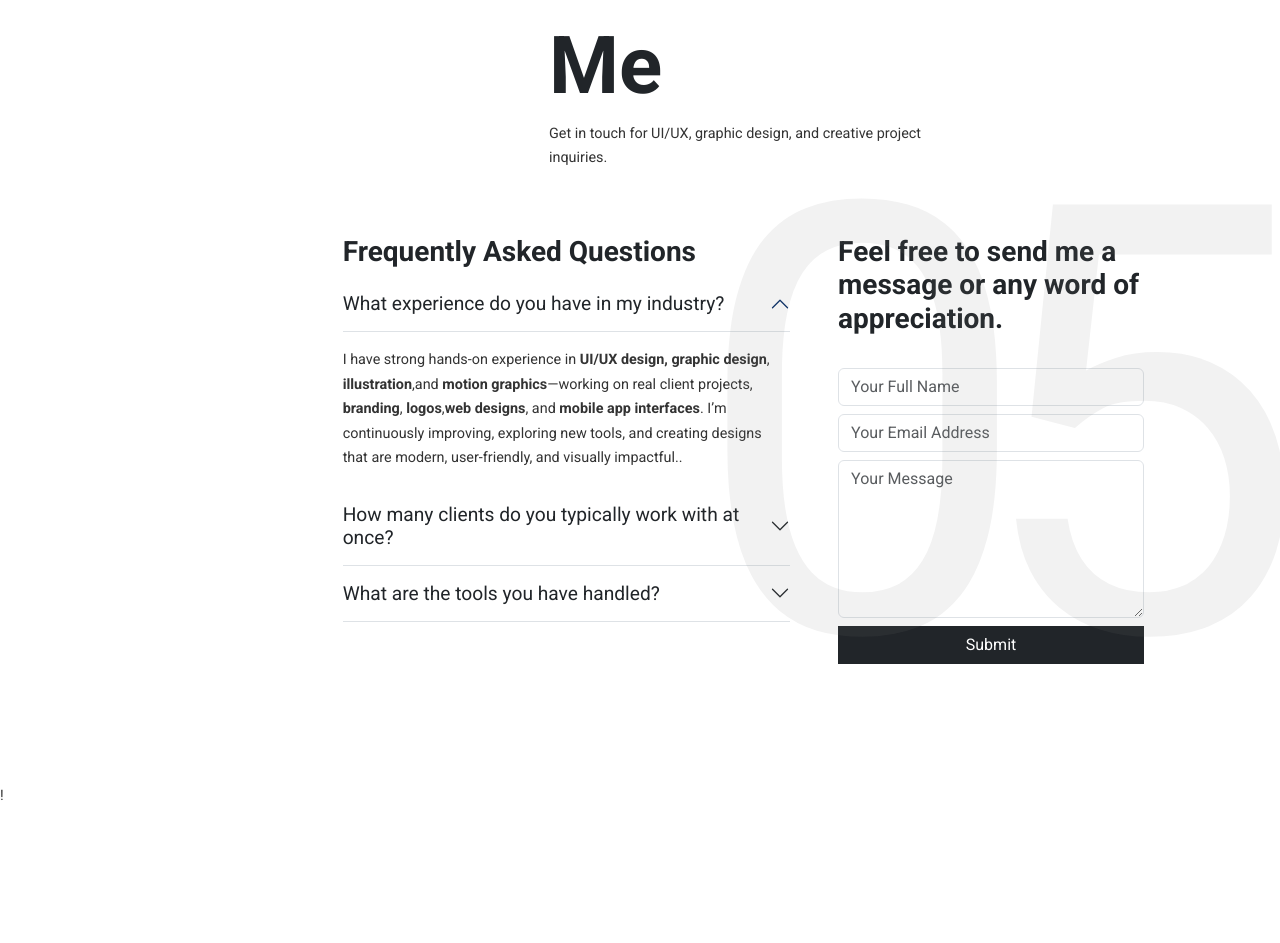
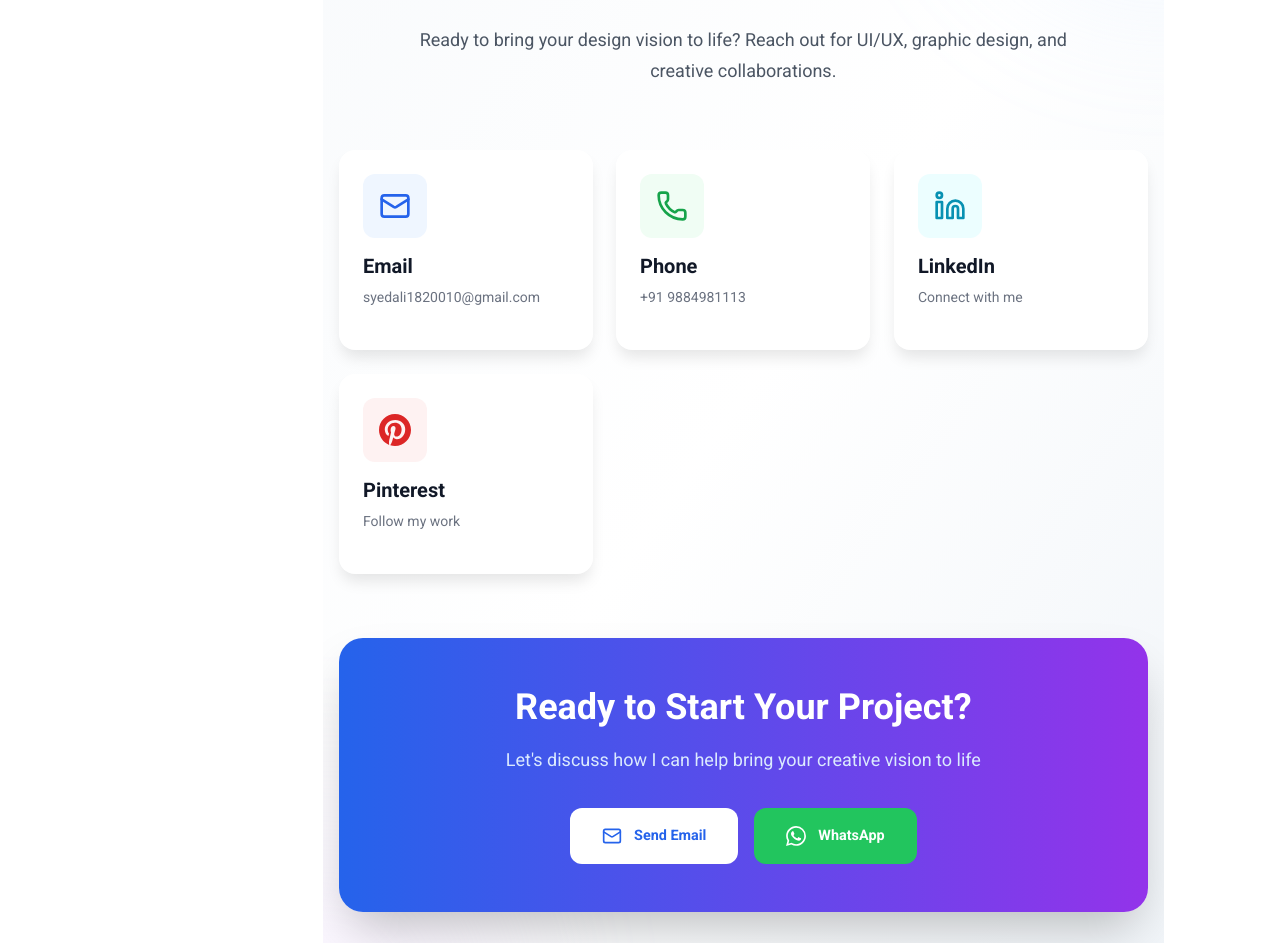
Before and after one commit to SyedAli-uiux/portfolio-new, a React (Vite) app: page / in a window 1280 px wide. Shown: the part 6349-7292 px from the top of the page. Before the commit the page ends 7157 px from the top, so only its background shows below. Built offline with nearby package versions, Linux system fonts and the light colour scheme.

Commit message:
fix: contact links

```diff
--- a/src/footer/contact.jsx
+++ b/src/footer/contact.jsx
@@ -1,99 +1,358 @@
+import { useState } from 'react';
+import { Mail, Phone, Linkedin, Send, MapPin } from 'lucide-react';
 
-function Contact(){
+// Pinterest SVG Icon Component
+const Pinterest = ({ className, style }) => (
+  <svg
+    className={className}
+    style={style}
+    viewBox="0 0 24 24"
+    fill="currentColor"
+    xmlns="pin.it/4FXJV4IfA"
+  >
+    <path d="M12 0C5.373 0 0 5.372 0 12c0 5.084 3.163 9.426 7.627 11.174-.105-.949-.2-2.405.042-3.441.218-.937 1.407-5.965 1.407-5.965s-.359-.719-.359-1.782c0-1.668.967-2.914 2.171-2.914 1.023 0 1.518.769 1.518 1.69 0 1.029-.655 2.568-.994 3.995-.283 1.194.599 2.169 1.777 2.169 2.133 0 3.772-2.249 3.772-5.495 0-2.873-2.064-4.882-5.012-4.882-3.414 0-5.418 2.561-5.418 5.207 0 1.031.397 2.138.893 2.738.098.119.112.224.083.345l-.333 1.36c-.053.22-.174.267-.402.161-1.499-.698-2.436-2.889-2.436-4.649 0-3.785 2.75-7.262 7.929-7.262 4.163 0 7.398 2.967 7.398 6.931 0 4.136-2.607 7.464-6.227 7.464-1.216 0-2.359-.631-2.75-1.378l-.748 2.853c-.271 1.043-1.002 2.35-1.492 3.146C9.57 23.812 10.763 24 12 24c6.627 0 12-5.373 12-12 0-6.628-5.373-12-12-12z"/>
+  </svg>
+);
 
-    return(
-        <>
-        <section id="contact" class="my-5 py-5 bg-text" data-text="05">
-            <div class="container">
-              <div class="row justify-content-center mb-5">
-                <div class="col-lg-6" data-aos="fade-up">
-                  <span class="text-muted text-uppercase">Personal Info</span>
-                  <h2 class="display-1 txt-fx slide-up">Contact Me</h2>
-                  <p>Get in touch for UI/UX, graphic design, and creative project inquiries.</p>
-                </div>
-              </div>
-              <div class="row d-flex g-5">
-                <div class="col-lg-7" data-aos="fade-up">
-                  <h3>Frequently Asked Questions</h3>
-                  <div class="accordion" id="accordionExample2">
-                    <div class="accordion-item">
-                      <h2 class="accordion-header" id="headingOne">
-                        <button class="accordion-button" type="button" data-bs-toggle="collapse"
-                          data-bs-target="#accordion-collapse1" aria-expanded="true"
-                          aria-controls="accordion-collapse1">
-                          What experience do you have in my industry?
-                        </button>
-                      </h2>
-                      <div id="accordion-collapse1" class="accordion-collapse collapse show"
-                        aria-labelledby="headingOne" data-bs-parent="#accordionExample2">
-                        <div class="accordion-body">
-                         I have strong hands-on experience in <b>UI/UX design, graphic design</b>, <b>illustration</b>,and <b>motion graphics</b>—working on real client projects, <b>branding</b>, <b>logos</b>,<b>web designs</b>, and <b>mobile app interfaces</b>.
-                         I’m continuously improving, exploring new tools, and creating designs that are modern, user-friendly, and visually impactful..
-                        </div>
-                      </div>
-                    </div>
-                    <div class="accordion-item">
-                      <h2 class="accordion-header" id="headingTwo">
-                        <button class="accordion-button collapsed" type="button" data-bs-toggle="collapse"
-                          data-bs-target="#accordion-collapse2" aria-expanded="false"
-                          aria-controls="accordion-collapse2">
-                          How many clients do you typically work with at once?
-                        </button>
-                      </h2>
-                      <div id="accordion-collapse2" class="accordion-collapse collapse" aria-labelledby="headingTwo"
-                        data-bs-parent="#accordionExample2">
-                        <div class="accordion-body">
-                          I usually work with a small number of clients at a time so I can focus fully on quality and creativity.
-                          This allows me to deliver detailed, polished work—whether it’s UI/UX, graphic design, or branding—while maintaining clear communication and fast turnaround.
-                        </div>
-                      </div>
-                    </div>
-                    <div class="accordion-item">
-                      <h2 class="accordion-header" id="headingThree">
-                        <button class="accordion-button collapsed" type="button" data-bs-toggle="collapse"
-                          data-bs-target="#accordion-collapse3" aria-expanded="false"
-                          aria-controls="accordion-collapse3">
-                         What are the tools you have handled?
-                        </button>
-                      </h2>
-                      <div id="accordion-collapse3" class="accordion-collapse collapse" aria-labelledby="headingThree"
-                        data-bs-parent="#accordionExample2">
-                        <div class="accordion-body">
-                          I have hands-on experience with a wide range of design and development tools, including <b>Adobe Photoshop</b>,<b>Illustrator</b> ,<b>After Effects</b> , and <b>Figma for UI/UX design</b>.
-                           I also work with <b>HTML</b>,<b>CSS</b>,<b>JavaScript</b>,<b>React</b>, and <b>Git/GitHub</b> for web development. In addition, I have knowledge of <b>Java</b>, <b>SQL</b>, and <b>JDBC </b>for backend and database operations. These tools help me create visually appealing, responsive, and user-friendly digital experiences.
-                        </div>
-                      </div>
-                    </div>
+function Contact() {
+  const [hoveredCard, setHoveredCard] = useState(null);
+  const [hoveredBtn, setHoveredBtn] = useState(null);
 
-                  </div>
+  const contactMethods = [
+    {
+      id: 1,
+      icon: Mail,
+      title: 'Email',
+      value: 'syedali1820010@gmail.com',
+      link: 'syedali1820010@gmail.com',
+      bgColor: '#eff6ff',
+      iconColor: '#2563eb',
+    },
+    {
+      id: 2,
+      icon: Phone,
+      title: 'Phone',
+      value: '+91 9884981113',
+      link: 'tel:+919884981113',
+      bgColor: '#f0fdf4',
+      iconColor: '#16a34a',
+    },
+    {
+      id: 3,
+      icon: Linkedin,
+      title: 'LinkedIn',
+      value: 'Connect with me',
+      link: 'https://linkedin.com/in/syed-a-41a55a326',
+      bgColor: '#ecfeff',
+      iconColor: '#0891b2',
+    },
+    {
+      id: 4,
+      icon: Pinterest,
+      title: 'Pinterest',
+      value: 'Follow my work',
+      link: 'https://pin.it/19ZrqHdxR',
+      bgColor: '#fef2f2',
+      iconColor: '#dc2626',
+    }
+  ];
+
+  return (
+    <section
+      id="contact"
+      style={{
+        padding: '80px 16px',
+        background: 'linear-gradient(to bottom right, #f8fafc, #ffffff, #f1f5f9)',
+        overflow: 'hidden',
+        position: 'relative'
+      }}
+    >
+      {/* Animated Background Elements */}
+      <div style={{ position: 'absolute', inset: 0, overflow: 'hidden', pointerEvents: 'none' }}>
+        <div style={{
+          position: 'absolute',
+          top: 0,
+          right: 0,
+          width: '384px',
+          height: '384px',
+          background: '#bfdbfe',
+          opacity: 0.2,
+          borderRadius: '50%',
+          filter: 'blur(80px)',
+          transform: 'translate(50%, -50%)'
+        }}></div>
+        <div style={{
+          position: 'absolute',
+          bottom: 0,
+          left: 0,
+          width: '384px',
+          height: '384px',
+          background: '#e9d5ff',
+          opacity: 0.2,
+          borderRadius: '50%',
+          filter: 'blur(80px)',
+          transform: 'translate(-50%, 50%)'
+        }}></div>
+      </div>
+
+      <div style={{ maxWidth: '1280px', margin: '0 auto', position: 'relative', zIndex: 10 }}>
+        {/* Header */}
+        <div style={{ textAlign: 'center', marginBottom: '64px' }}>
+          <div style={{
+            display: 'inline-flex',
+            alignItems: 'center',
+            gap: '8px',
+            padding: '8px 16px',
+            background: 'linear-gradient(to right, #3b82f6, #a855f7)',
+            color: 'white',
+            borderRadius: '9999px',
+            fontSize: '14px',
+            fontWeight: 500,
+            marginBottom: '16px',
+            boxShadow: '0 10px 15px -3px rgba(0, 0, 0, 0.1)'
+          }}>
+            <MapPin style={{ width: '16px', height: '16px' }} />
+            <span>Let's Connect</span>
+          </div>
+          <h2 style={{
+            fontSize: 'clamp(36px, 5vw, 60px)',
+            fontWeight: 'bold',
+            color: '#111827',
+            marginBottom: '16px'
+          }}>
+            Get In <span style={{
+              background: 'linear-gradient(to right, #2563eb, #9333ea)',
+              WebkitBackgroundClip: 'text',
+              WebkitTextFillColor: 'transparent',
+              backgroundClip: 'text'
+            }}>Touch</span>
+          </h2>
+          <p style={{
+            fontSize: '18px',
+            color: '#4b5563',
+            maxWidth: '672px',
+            margin: '0 auto'
+          }}>
+            Ready to bring your design vision to life? Reach out for UI/UX, graphic design, and creative collaborations.
+          </p>
+        </div>
+
+        {/* Contact Cards Grid */}
+        <div style={{
+          display: 'grid',
+          gridTemplateColumns: 'repeat(auto-fit, minmax(250px, 1fr))',
+          gap: '24px',
+          marginBottom: '64px'
+        }}>
+          {contactMethods.map((method, index) => {
+            const Icon = method.icon;
+            const isHovered = hoveredCard === method.id;
+
+            return (
+              <a
+                key={method.id}
+                href={method.link}
+                target={method.link.startsWith('http') ? '_blank' : undefined}
+                rel={method.link.startsWith('http') ? 'noopener noreferrer' : undefined}
+                onMouseEnter={() => setHoveredCard(method.id)}
+                onMouseLeave={() => setHoveredCard(null)}
+                style={{
+                  position: 'relative',
+                  background: 'white',
+                  borderRadius: '16px',
+                  padding: '24px',
+                  boxShadow: isHovered ? '0 25px 50px -12px rgba(0, 0, 0, 0.25)' : '0 10px 15px -3px rgba(0, 0, 0, 0.1)',
+                  transition: 'all 0.5s ease',
+                  transform: isHovered ? 'translateY(-10px)' : 'translateY(0)',
+                  textDecoration: 'none',
+                  display: 'block',
+                  animation: `fadeInScale 0.6s ease-out forwards ${index * 100}ms`,
+                  opacity: 0
+                }}
+              >
+                {/* Icon Container */}
+                <div style={{
+                  position: 'relative',
+                  width: '64px',
+                  height: '64px',
+                  borderRadius: '12px',
+                  display: 'flex',
+                  alignItems: 'center',
+                  justifyContent: 'center',
+                  marginBottom: '16px',
+                  backgroundColor: method.bgColor,
+                  transition: 'all 0.5s ease',
+                  transform: isHovered ? 'scale(1.1) rotate(6deg)' : 'scale(1) rotate(0deg)'
+                }}>
+                  <Icon
+                    style={{
+                      width: '32px',
+                      height: '32px',
+                      color: method.iconColor,
+                      transition: 'all 0.5s ease'
+                    }}
+                  />
                 </div>
 
-                <div class="col-lg-5">
-                  <div class="right-content" data-aos="fade-up">
+                {/* Content */}
+                <h3 style={{
+                  fontSize: '20px',
+                  fontWeight: 'bold',
+                  color: '#111827',
+                  marginBottom: '8px',
+                  transition: 'all 0.3s ease'
+                }}>
+                  {method.title}
+                </h3>
+                <p style={{
+                  color: '#6b7280',
+                  fontSize: '14px',
+                  transition: 'color 0.3s ease',
+                  wordBreak: 'break-all'
+                }}>
+                  {method.value}
+                </p>
 
-                    <div class="element-header align-right">
-                      <h3>Feel free to send me a message or any word of appreciation.</h3>
-                    </div>
+                {/* Hover Arrow */}
+                <div style={{
+                  position: 'absolute',
+                  bottom: '16px',
+                  right: '16px',
+                  opacity: isHovered ? 1 : 0,
+                  transform: isHovered ? 'translateX(0)' : 'translateX(8px)',
+                  transition: 'all 0.3s ease'
+                }}>
+                  <Send style={{ width: '20px', height: '20px', color: '#2563eb' }} />
+                </div>
+              </a>
+            );
+          })}
+        </div>
 
-                    <div class="contact-form py-4">
-                      <form id="form" class="form-group">
-                        <div class="pb-2"><input type="text" name="name" placeholder="Your Full Name"
-                            class="form-control"/>
-                        </div>
-                        <div class="pb-2"><input type="text" name="address" placeholder="Your Email Address"
-                            class="form-control"/></div>
-                        <div class="pb-2"><textarea placeholder="Your Message" rows="6" class="form-control"></textarea>
-                        </div>
-                        <button type="submit" name="submit" class="btn btn-dark w-100 btn-rounded">Submit</button>
-                      </form>
-                    </div>
-                  </div>
-                </div>
+        {/* Direct Message Links */}
+        <div style={{ maxWidth: '896px', margin: '48px auto 0' }}>
+          <div style={{
+            background: 'linear-gradient(to right, #2563eb, #9333ea)',
+            borderRadius: '24px',
+            boxShadow: '0 25px 50px -12px rgba(0, 0, 0, 0.25)',
+            padding: '48px 32px',
+            textAlign: 'center'
+          }}>
+            <h3 style={{
+              fontSize: 'clamp(24px, 4vw, 36px)',
+              fontWeight: 'bold',
+              color: 'white',
+              marginBottom: '16px'
+            }}>
+              Ready to Start Your Project?
+            </h3>
+            <p style={{
+              color: '#dbeafe',
+              fontSize: '18px',
+              marginBottom: '32px',
+              maxWidth: '672px',
+              margin: '0 auto 32px'
+            }}>
+              Let's discuss how I can help bring your creative vision to life
+            </p>
 
-              </div>
+            <div style={{
+              display: 'flex',
+              flexDirection: window.innerWidth < 640 ? 'column' : 'row',
+              gap: '16px',
+              justifyContent: 'center',
+              alignItems: 'center',
+              flexWrap: 'wrap'
+            }}>
+              <a
+                href="mailto:syedali1820010@gmail.com"
+                onMouseEnter={() => setHoveredBtn('email')}
+                onMouseLeave={() => setHoveredBtn(null)}
+                style={{
+                  background: hoveredBtn === 'email' ? '#eff6ff' : 'white',
+                  color: '#2563eb',
+                  padding: '16px 32px',
+                  borderRadius: '12px',
+                  fontWeight: 600,
+                  transition: 'all 0.3s ease',
+                  display: 'flex',
+                  alignItems: 'center',
+                  gap: '12px',
+                  textDecoration: 'none',
+                  boxShadow: hoveredBtn === 'email' ? '0 20px 25px -5px rgba(0, 0, 0, 0.1)' : 'none',
+                  transform: hoveredBtn === 'email' ? 'scale(1.05)' : 'scale(1)',
+                  width: window.innerWidth < 640 ? '100%' : 'auto',
+                  justifyContent: 'center',
+                  cursor: 'pointer'
+                }}
+              >
+                <Mail style={{
+                  width: '20px',
+                  height: '20px',
+                  transition: 'transform 0.3s ease',
+                  transform: hoveredBtn === 'email' ? 'rotate(12deg)' : 'rotate(0deg)'
+                }} />
+                <span>Send Email</span>
+              </a>
+
+              <a
+                href="https://wa.me/919884981113?text=Hi%2C%20I%27d%20like%20to%20discuss%20a%20project%20with%20you"
+                target="_blank"
+                rel="noopener noreferrer"
+                onMouseEnter={() => setHoveredBtn('whatsapp')}
+                onMouseLeave={() => setHoveredBtn(null)}
+                style={{
+                  background: hoveredBtn === 'whatsapp' ? '#16a34a' : '#22c55e',
+                  color: 'white',
+                  padding: '16px 32px',
+                  borderRadius: '12px',
+                  fontWeight: 600,
+                  transition: 'all 0.3s ease',
+                  display: 'flex',
+                  alignItems: 'center',
+                  gap: '12px',
+                  textDecoration: 'none',
+                  boxShadow: hoveredBtn === 'whatsapp' ? '0 20px 25px -5px rgba(0, 0, 0, 0.1)' : 'none',
+                  transform: hoveredBtn === 'whatsapp' ? 'scale(1.05)' : 'scale(1)',
+                  width: window.innerWidth < 640 ? '100%' : 'auto',
+                  justifyContent: 'center',
+                  cursor: 'pointer'
+                }}
+              >
+                <svg
+                  style={{
+                    width: '20px',
+                    height: '20px',
+                    transition: 'transform 0.3s ease',
+                    transform: hoveredBtn === 'whatsapp' ? 'rotate(12deg)' : 'rotate(0deg)'
+                  }}
+                  viewBox="0 0 24 24"
+                  fill="currentColor"
+                >
+                  <path d="M17.472 14.382c-.297-.149-1.758-.867-2.03-.967-.273-.099-.471-.148-.67.15-.197.297-.767.966-.94 1.164-.173.199-.347.223-.644.075-.297-.15-1.255-.463-2.39-1.475-.883-.788-1.48-1.761-1.653-2.059-.173-.297-.018-.458.13-.606.134-.133.298-.347.446-.52.149-.174.198-.298.298-.497.099-.198.05-.371-.025-.52-.075-.149-.669-1.612-.916-2.207-.242-.579-.487-.5-.669-.51-.173-.008-.371-.01-.57-.01-.198 0-.52.074-.792.372-.272.297-1.04 1.016-1.04 2.479 0 1.462 1.065 2.875 1.213 3.074.149.198 2.096 3.2 5.077 4.487.709.306 1.262.489 1.694.625.712.227 1.36.195 1.871.118.571-.085 1.758-.719 2.006-1.413.248-.694.248-1.289.173-1.413-.074-.124-.272-.198-.57-.347m-5.421 7.403h-.004a9.87 9.87 0 01-5.031-1.378l-.361-.214-3.741.982.998-3.648-.235-.374a9.86 9.86 0 01-1.51-5.26c.001-5.45 4.436-9.884 9.888-9.884 2.64 0 5.122 1.03 6.988 2.898a9.825 9.825 0 012.893 6.994c-.003 5.45-4.437 9.884-9.885 9.884m8.413-18.297A11.815 11.815 0 0012.05 0C5.495 0 .16 5.335.157 11.892c0 2.096.547 4.142 1.588 5.945L.057 24l6.305-1.654a11.882 11.882 0 005.683 1.448h.005c6.554 0 11.89-5.335 11.893-11.893a11.821 11.821 0 00-3.48-8.413Z"/>
+                </svg>
+                <span>WhatsApp</span>
+              </a>
             </div>
-          </section>
-        </>
-    )
+          </div>
+        </div>
+      </div>
+
+      {/* Keyframe Animations */}
+      <style>{`
+        @keyframes fadeInScale {
+          from {
+            opacity: 0;
+            transform: scale(0.9);
+          }
+          to {
+            opacity: 1;
+            transform: scale(1);
+          }
+        }
+      `}</style>
+    </section>
+  );
 }
+
 export default Contact;
```
